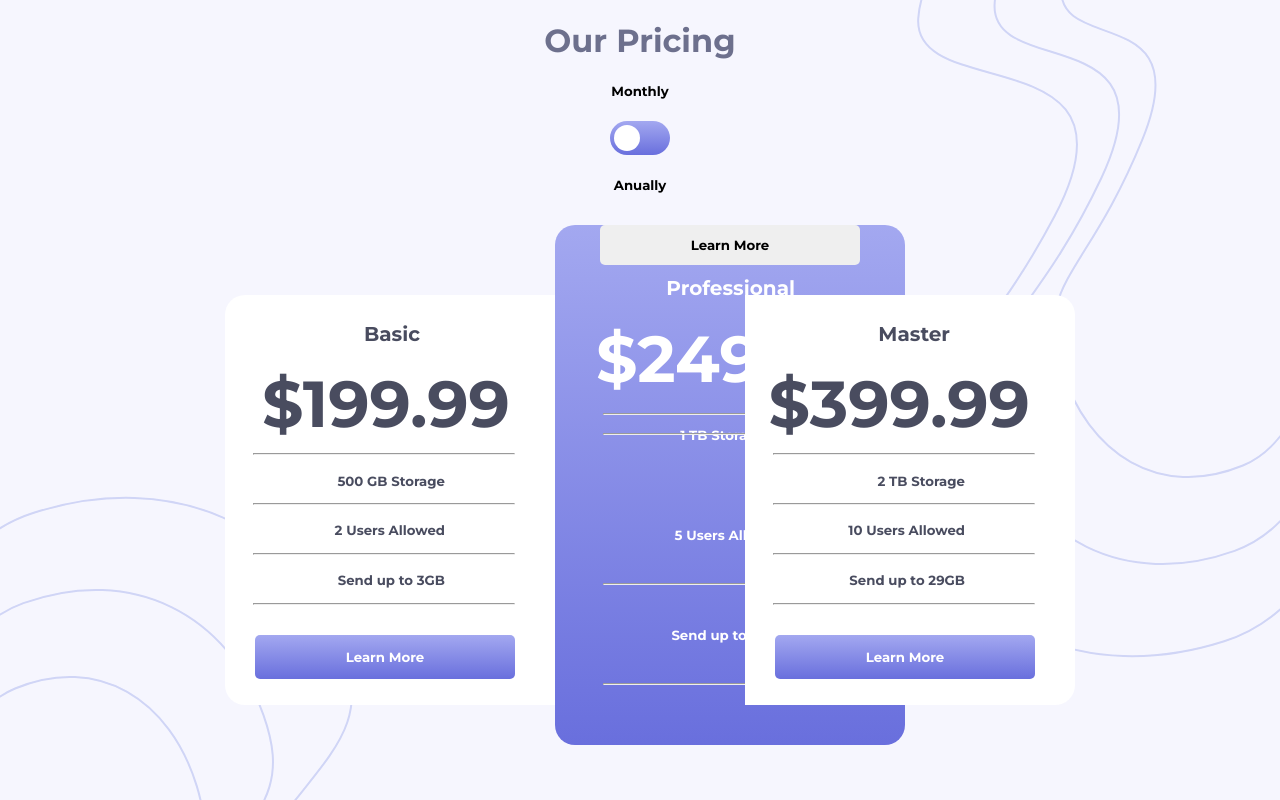
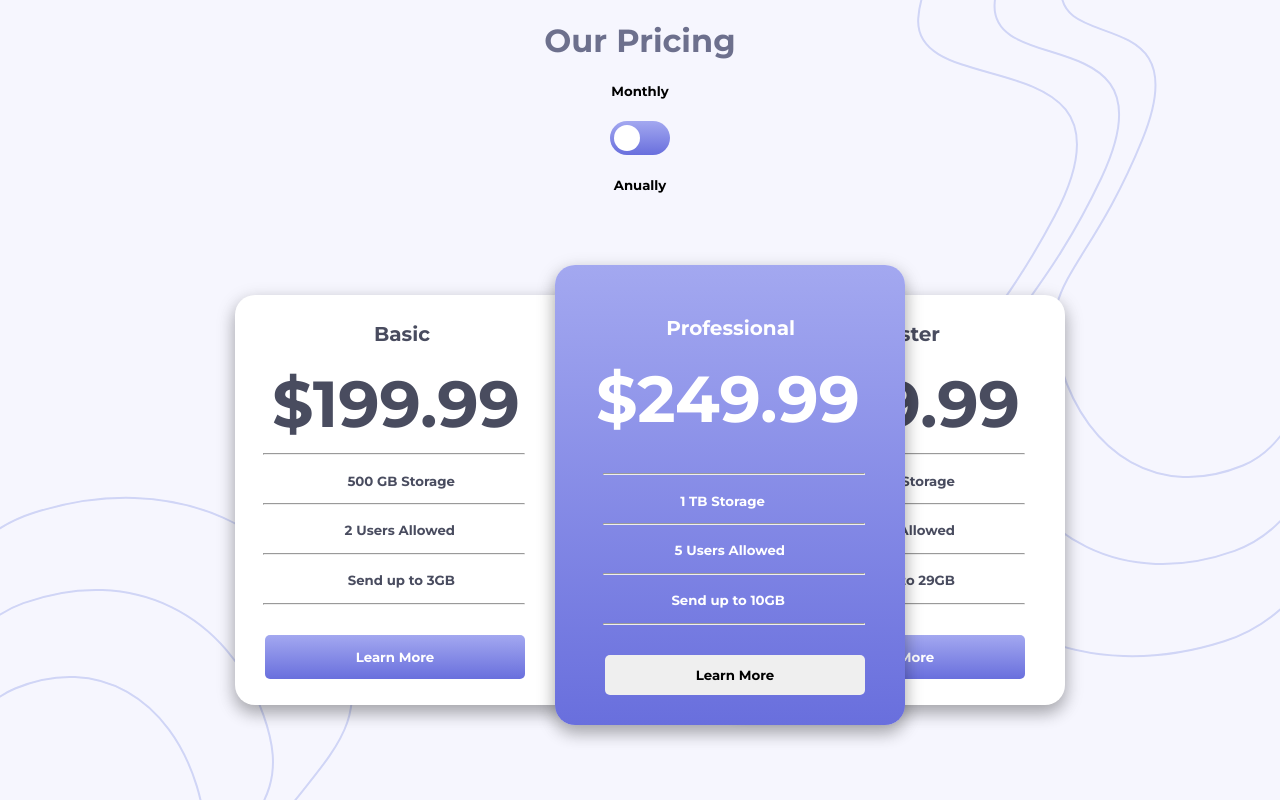
Before and after one commit to jokale/pricing-comp, a React (Create React App) app: page / in a window 1280 px wide. Built offline with nearby package versions, Linux system fonts and the light colour scheme.

Commit message:
style the purple card

```diff
--- a/src/App.css
+++ b/src/App.css
@@ -176,19 +176,24 @@ input:checked + .slider:before {
   margin: 5px;
   border-top-left-radius: 20px;
   border-bottom-left-radius: 20px;
-  position: absolute; top: 290px; left: 220px;
+  position: absolute; top: 290px; left: 230px;
   color: hsl(232, 13%, 33%);
+  box-shadow: 0 8px 16px 0 rgba(0,0,0,0.2), 0 6px 20px 0 rgba(0,0,0,0.19);
+
 }
 
 #card2{
   background-image: linear-gradient(#A3A8F0, #696FDD);
   align-items: center;
   width: 350px;
-  height: 520px;
+  height: 460px;
   border-radius: 20px;
   margin: 5px;
-  position: absolute; top: 220px; left: 550px;
+  position: absolute; top: 260px; left: 550px;
   color: white;
+  box-shadow: 0 8px 16px 0 rgba(0,0,0,0.2), 0 6px 20px 0 rgba(0,0,0,0.19);
+  z-index: 1;
+
 
 }
 
@@ -199,9 +204,11 @@ input:checked + .slider:before {
     height: 410px;
     border-top-right-radius: 20px;
     border-bottom-right-radius: 20px;
-    position: absolute; top: 290px; right: 200px;
+    position: absolute; top: 290px; right: 210px;
     color: hsl(232, 13%, 33%);
     margin: 5px;
+    box-shadow: 0 8px 16px 0 rgba(0,0,0,0.2), 0 6px 20px 0 rgba(0,0,0,0.19);
+    z-index: 0;
 }
 
 /* buttons */
@@ -225,6 +232,8 @@ button#white {
   height: 40px;
   border-radius: 5px;
   background-color: linear-gradient(#A3A8F0, #696FDD);
+  position: absolute; top: 390px; right: 40px;
+
   /* color: transparent; */
 }
 
@@ -238,7 +247,7 @@ position: absolute; top: 150px; right: 40px;
 
 .solid1w{
   width: 260px;
-  position: absolute; top: 180px; right: 40px;
+  position: absolute; top: 200px; right: 40px;
 
   }
 
@@ -262,11 +271,11 @@ position: absolute; top: 150px; right: 40px;
         }
         .solid3w{
           width: 260px;
-          position: absolute; top: 350px; right: 40px;
+          position: absolute; top: 300px; right: 40px;
 
           }.solid4w{
             width: 260px;
-            position: absolute; top: 450px; right: 40px;
+            position: absolute; top: 350px; right: 40px;
 
             }
 
@@ -283,11 +292,11 @@ h5#h52 {
 
 
 h5#h51w {
-  position: absolute; top: 180px; right: 140px;
+  position: absolute; top: 206px; right: 140px;
 }
 
 h5#h52w {
-  position: absolute; top: 280px; right: 120px;
+  position: absolute; top: 255px; right: 120px;
 }h5#h53w {
-  position: absolute; top: 380px; right: 120px;
+  position: absolute; top: 305px; right: 120px;
 }
--- a/src/App.js
+++ b/src/App.js
@@ -27,19 +27,20 @@ class App extends React.Component {
            <button id="purple">Learn More</button>
 
         </div>
+        <center>
          <div id="card2">
           <h2 id="heading2" >Professional</h2>
           <h1 id="price2">$249.99</h1>
           <hr class="solid1w"/>
           <h5 id="h51w">1 TB Storage</h5>
-          <hr class="solid2"/>
+          <hr class="solid2w"/>
            <h5 id="h52w">5 Users Allowed</h5>
            <hr class="solid3w"/>
            <h5 id="h53w">Send up to 10GB </h5>
            <hr class="solid4w"/>
            <button id="white">Learn More</button>
 
-        </div>
+        </div> </center>
          <div id="card3">
            <h2 id="heading3">Master</h2>
            <h1 id="price3">$399.99</h1>
```
Also changed, not shown: 1 other file (tests, documents, lock files or other folders).
